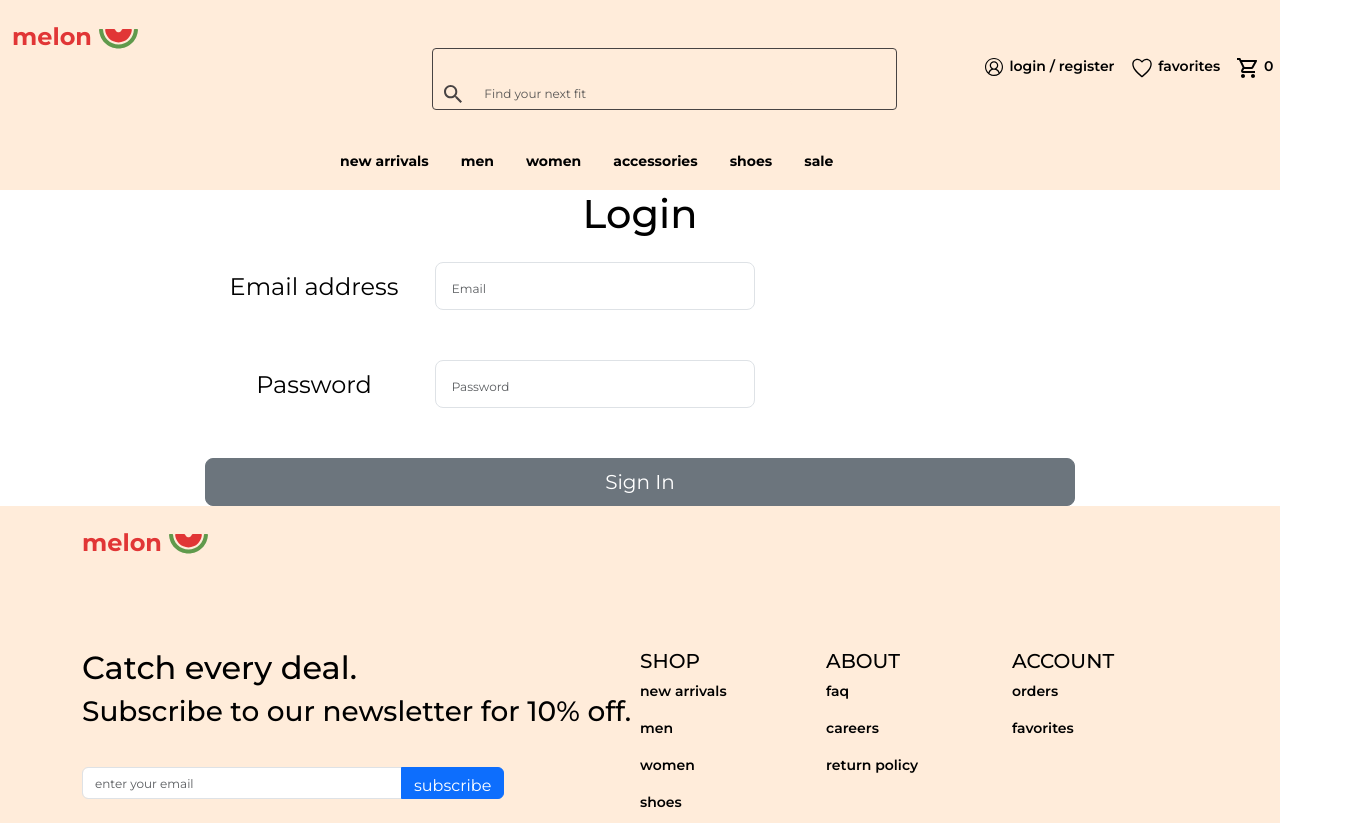
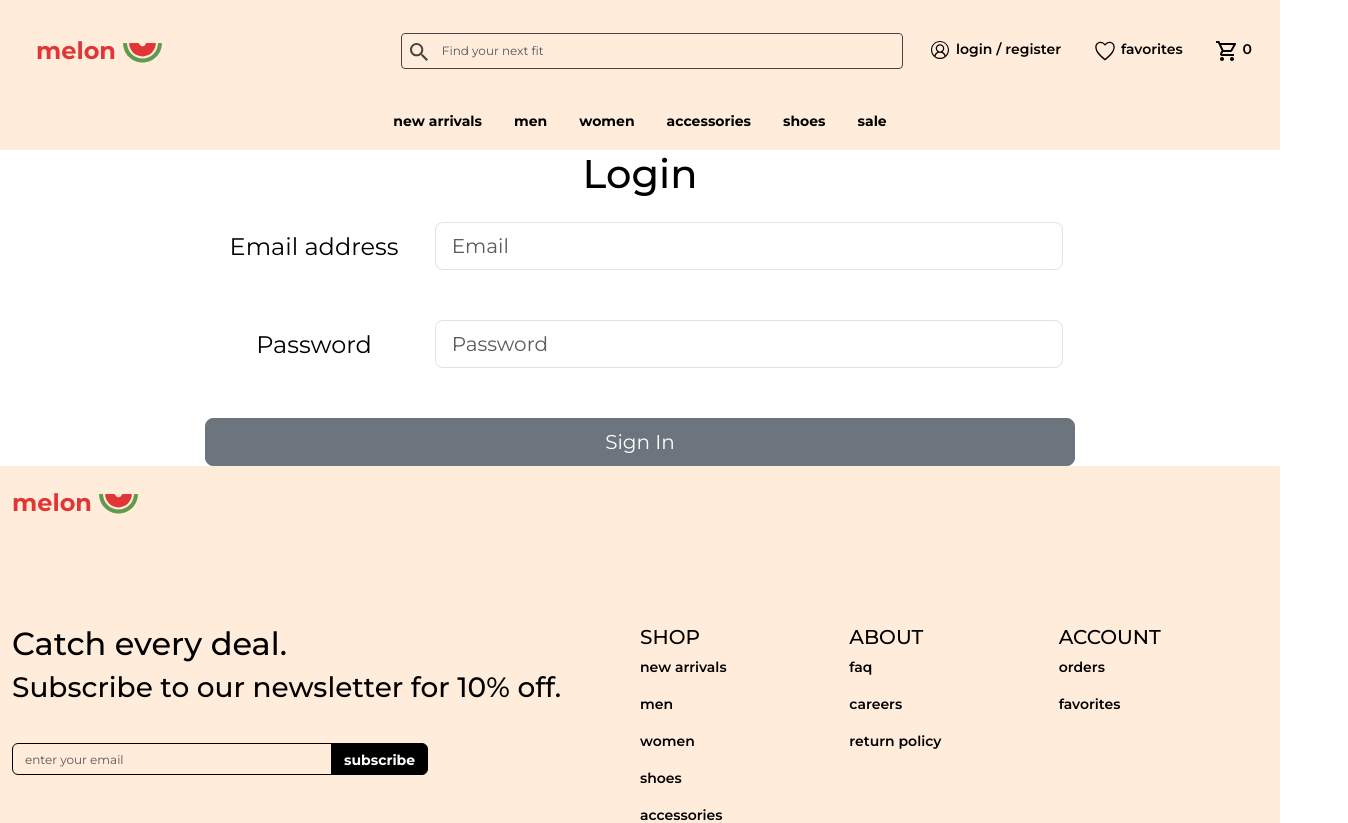
Before and after one commit to paulG1218/paperSkeletonTimeTest, a React (Vite) app: page /login in a window 1280 px wide. Shown: the top 823 px of the page, 1348 px wide, since content can reach past the window. Built offline with nearby package versions, Linux system fonts and the light colour scheme.

Commit message:
navbar finished

```diff
--- a/src/components/Footer.jsx
+++ b/src/components/Footer.jsx
@@ -17,19 +17,19 @@ const Footer = () => {
   return (
     <>
       <Navbar className="footer top">
-        <Container>
-            <Navbar.Brand className="logo">
+        <Container fluid>
+            <Navbar.Brand className="footer-logo">
                 <h1>melon <img src="../../public/melon-icon.svg" alt="logo" /></h1>
             </Navbar.Brand>
         </Container>
       </Navbar>
       <Navbar className="footer bottom">
-        <Container >
+        <Container fluid>
                 <Col className="news-letter" xs={6}>
                     <h2>Catch every deal.</h2>
                     <h3>Subscribe to our newsletter for 10% off.</h3>
                     <InputGroup>
-                        <Form.Control placeholder="enter your email"></Form.Control>
+                        <Form.Control className="subscribe-input" placeholder="enter your email"></Form.Control>
                         <Button className="subscribe-btn">subscribe</Button>
                     </InputGroup>
                 </Col>
--- a/src/components/NavigationBar.jsx
+++ b/src/components/NavigationBar.jsx
@@ -19,76 +19,78 @@ import "../css/NavigationBar.css";
 const NavigationBar = () => {
   return (
     <>
-      <Navbar className="navigationBar top">
-        <Container fluid className="topNavigationContainer">
-          <Navbar.Brand href="/" className="logo">
-            <h1>melon <img src="../../public/melon-icon.svg" alt="logo" /></h1>
+      <Navbar className="navigation-bar top">
+        <Container fluid className="top-navigation-container">
+          <Col className="logo-column">
+            <Navbar.Brand href="/" className="header-logo">
+              <h1 className="header-logo">
+                melon <img src="../../public/melon-icon.svg" alt="logo" />
+              </h1>
             </Navbar.Brand>
-          <Col>
-            <Nav  style={{"font-weight": "800", "padding-top": "24px",}}>
-              <Col xs={{ span: 5, offset: 3 }}>
-                <InputGroup style={{
-                  "border": "1px solid #484343",
-                  "border-radius": "4px",
-                  "background-color": "#FFECDA",
-                  "max-width": "35rem",
-                  "max-height": "5rem",
-                  "color": "#484343"
-                }}>
-                  <Nav.Link
-                    className="searchButton"
-                    style={{
-                      "background-color": "#FFECDA",
-                      "font-size": "24px",
-                      "color": "#484343",
-                      "border": "none",
-                      "max-height": "24px",
-                      "padding-top": "3px"
-                    }}
-                  >
-                    <IoMdSearch style={{"vertical-align": "top"}}/>
+          </Col>
+          <Col className="search-column">
+            <InputGroup className="search-group">
+              <Nav.Link className="search-button">
+                <IoMdSearch className="search-svg"/>
               </Nav.Link>
               <Form.Control
                 type="search"
                 placeholder="Find your next fit"
-                    className="searchBar"
-                    style={{
-                      "padding-top": "6px",
-                      "font-size": "12px",
-                      "background-color": "#FFECDA",
-                      "border": "none",
-                      "font-weight": "400",
-                    }}
+                className="search-bar"
               />
             </InputGroup>
           </Col>
-              <Col xs={{ span: 4 }} style={{"color": "black", "font-size": "14px", display: "flex", "margin-left": "5rem"}}>
+          <Col className="links-column">
             <Nav.Link href="/login">
-                <p style={{"color": "black"}}><VscAccount style={{"font-size": "18px", "vertical-align": "top", "margin-top": "2px", "margin-right": "3px"}}/> login / register</p>
+              <p className="login-link">
+                <VscAccount
+                  className="account-svg"
+                />{" "}
+                login / register
+              </p>
             </Nav.Link>
             <Nav.Link href="#favorites">
-                <p style={{"color": "black"}}><IoIosHeartEmpty style={{"font-size": "24px", "vertical-align": "top"}}/> favorites</p>
+              <p className="favorites-link">
+                <IoIosHeartEmpty
+                className="favorites-svg"
+                  style={{ "font-size": "24px", "vertical-align": "top" }}
+                />{" "}
+                favorites
+              </p>
             </Nav.Link>
             <Nav.Link>
-                  <p style={{"color": "black"}}><MdOutlineShoppingCart style={{"font-size": "24px", "vertical-align": "top"}}/> 0</p>
+              <p className="cart-link">
+                <MdOutlineShoppingCart
+                  style={{ "font-size": "24px", "vertical-align": "top" }}
+                />{" "}
+                0
+              </p>
             </Nav.Link>
-              </Col>
-            </Nav>
           </Col>
         </Container>
       </Navbar>
-      <Navbar className="navigationBar bottom">
-        <Container fluid>
-          <Col>
-            <Nav style={{"margin-left": "25vw", "margin-right": "20vw"}} variant="underline" >
-                <Nav.Link href="/new" style={{"color": "black", "font-size": "14px"}}>new arrivals</Nav.Link>
-                <Nav.Link href="/men" style={{"color": "black", "font-size": "14px"}}>men</Nav.Link>
-                <Nav.Link href="/women" style={{"color": "black", "font-size": "14px"}}>women</Nav.Link>
-                <Nav.Link href="/accessories" style={{"color": "black", "font-size": "14px"}}>accessories</Nav.Link>
-                <Nav.Link href="/shoes" style={{"color": "black", "font-size": "14px"}}>shoes</Nav.Link>
-                <Nav.Link href="/sale" style={{"color": "black", "font-size": "14px"}}>sale</Nav.Link>
+      <Navbar className="navigation-bar bottom">
+        <Container className="category-container" fluid>
+          <Nav variant="underline" className="justify-content-center" as={Col}>
+            <Nav.Link className="category" href="#new">
+              new arrivals
+            </Nav.Link>
+            <Nav.Link className="category" href="#men">
+              men
+            </Nav.Link>
+            <Nav.Link className="category" href="#women">
+              women
+            </Nav.Link>
+            <Nav.Link className="category" href="#accessories">
+              accessories
+            </Nav.Link>
+            <Nav.Link className="category" href="#shoes">
+              shoes
+            </Nav.Link>
+            <Nav.Link className="category" href="#sale">
+              sale
+            </Nav.Link>
           </Nav>
-          </Col>
         </Container>
       </Navbar>
     </>
--- a/src/css/App.css
+++ b/src/css/App.css
@@ -1,6 +1,6 @@
 #root {
   font-family: "Montserrat", sans-serif;
-  max-width: 1440px;
+  max-width: 100vw;
   margin: 0 auto;
   text-align: center;
   color: #000;
--- a/src/css/Footer.css
+++ b/src/css/Footer.css
@@ -6,7 +6,7 @@
     margin-bottom: 0;
 }
 
-.logo h1 {
+.footer-logo h1 {
     font-size: 24px;
     font-weight: 700;
     color: #E13636;
@@ -36,6 +36,7 @@ p {
     font-size: 14px;
     font-weight: 600;
 }
+
 .news-letter {
     text-align: left;
     height: 398px;
@@ -46,24 +47,24 @@ p {
     padding-top: 30px;
 }
 
-.form-control {
+.subscribe-input.form-control {
     max-height: 32px;
     background-color: #FFECDA;
     border-color: black;
     max-width: 20rem;
 }
 
-.form-control:focus {
+.subscribe-input.form-control:focus {
     background-color: #FFECDA;
     border-color: black;
 }
 
-.form-control::placeholder {
+.subscribe-input.form-control::placeholder {
     font-size: 12px;
     font-weight: 400;
 }
 
-.subscribe-btn {
+.subscribe-btn.btn {
     background-color: black;
     border-color: black;
     max-height: 32px;
@@ -71,7 +72,7 @@ p {
     font-weight: 700;
 }
 
-.subscribe-btn:hover {
+.subscribe-btn.btn:hover {
     background-color: black;
     border-color: black;
 }
--- a/src/css/NavigationBar.css
+++ b/src/css/NavigationBar.css
@@ -1,40 +1,115 @@
-.navigationBar {
+.category.nav-link {
+    color: black;
+    font-size: 14px;
+}
+
+.navigation-bar {
     background-color: #FFECDA;
 }
 
-.bottom {
-    margin-bottom: 3rem;
-    padding-bottom: 2rem;
+.top-navigation-container.container-fluid {
+    justify-content: space-around;
+    padding-top: 24px;
+}
+
+.bottom.navbar-light {
+    padding-top: 24px;
     font-family: "Montserrat", sans-serif;
     font-weight: 700;
 }
 
-.logo h1 {
+.logo-column.col {
+    text-align: left;
+    padding-left: 24px;
+}
+
+.search-column.col {
+    min-width: 40%;
+}
+
+.links-column.col {
+    display: flex;
+    justify-content: end;
+}
+
+h1.header-logo {
     font-size: 24px;
     font-weight: 700;
     color: #E13636;
-    padding-top: 10px;
+    margin-bottom: 0px;
+    align-self: center;
 }
 
-.searchButton {
-    font-size: 24px;
+.header-logo.navbar-brand {
+    display: flex;
+    width: fit-content;
+}
+
+.search-group.input-group {
     border: 1px solid #484343;
     border-radius: 4px;
-    border-right: none;
+    padding-top: 0px;
+    align-items: center;
+}
+
+a.search-button {
     background-color: #FFECDA;
     color: #484343;
+    border: none;
+    max-height: 24px;
+    padding-left: 5px;
 }
 
-.searchBar {
+.search-bar.form-control {
     padding-top: 4px;
     background-color: #FFECDA;
-    border: 1px solid #484343;
-    border-radius: 4px;
-    border-left: none;
-    width: 30vw;
+    border: none;
+}
+
+.search-bar.form-control:focus {
+    background-color: #FFECDA;
+    border: none;
+}
+
+.search-bar.form-control::placeholder {
+    font-size: 12px;
     font-weight: 400;
-    &::placeholder {
-        font-weight: 400;
-        color: #484343;
-    }
 }
+
+p.login-link {
+    color: black;
+    font-size: 14px;
+    margin-bottom: 0px;
+    margin-top: 0px;
+    padding-right: 1rem;
+    padding-left: 1rem;
+}
+
+p.favorites-link {
+    color: black;
+    font-size: 14px;
+    margin-bottom: 0px;
+    margin-top: 0px;
+    padding-right: 1rem;
+    padding-left: 1rem;
+}
+
+p.cart-link {
+    color: black;
+    font-size: 14px;
+    margin-bottom: 0px;
+    margin-top: 0px;
+    padding-right: 1rem;
+    padding-left: 1rem;
+}
+
+svg.account-svg {
+    font-size: 18px;
+    vertical-align: top;
+    margin-top: 2px;
+    margin-right: 3px;
+}
+
+svg.search-svg {
+    font-size: 24px;
+}
```
Lines whose indentation alone changed are shown as unchanged.
